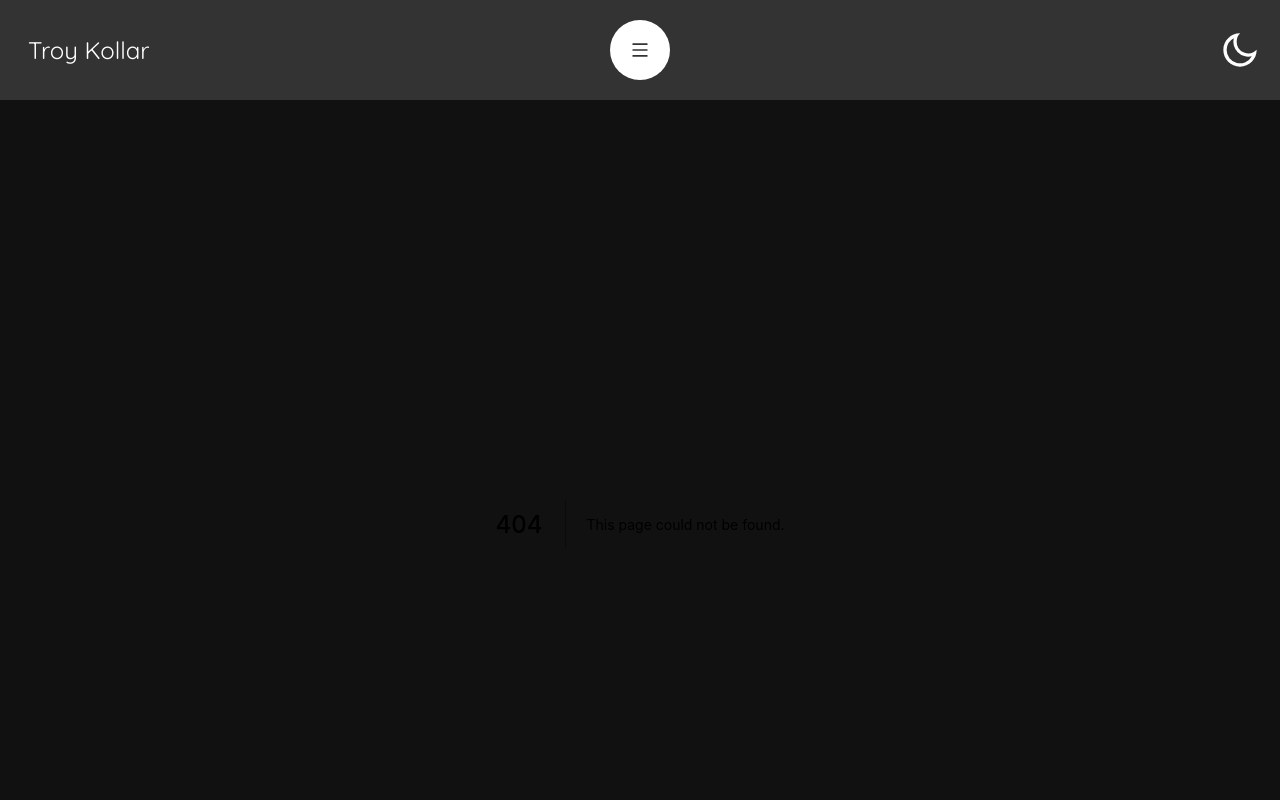
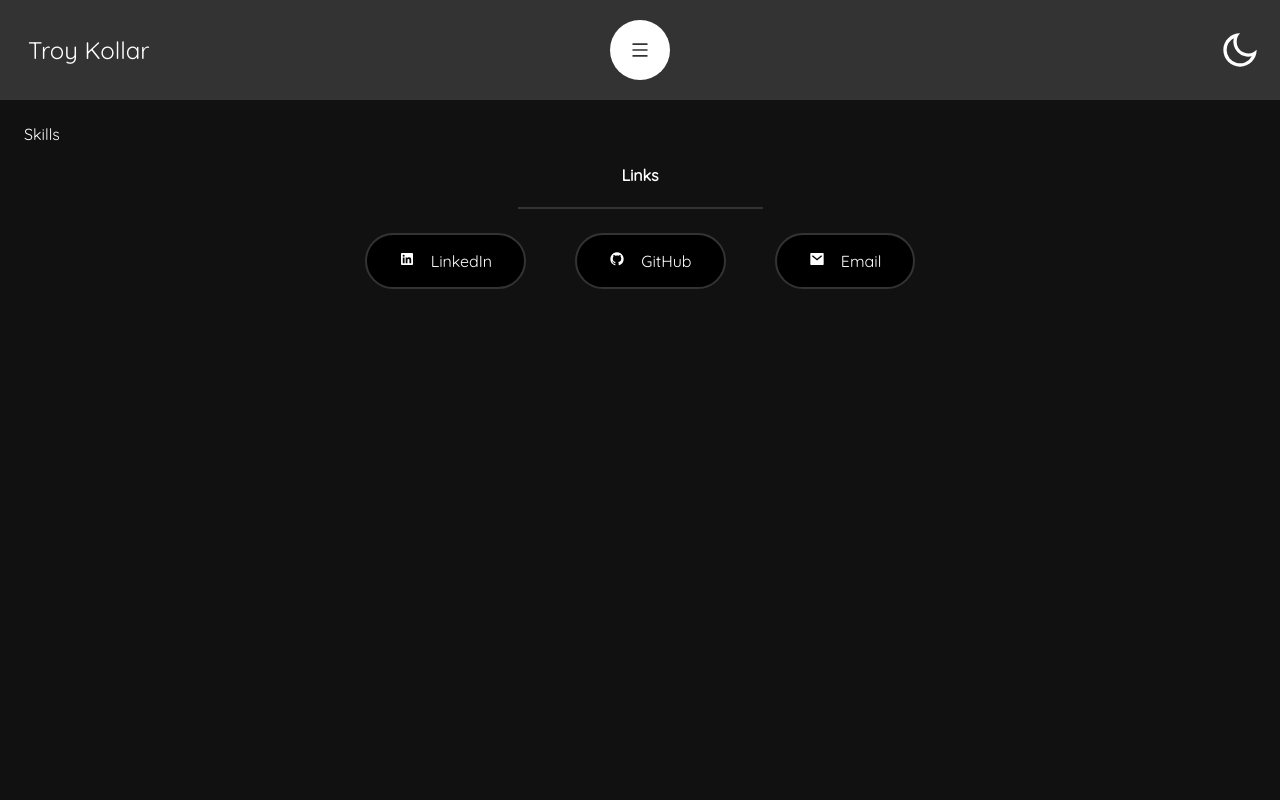
Before and after one commit to troykollar/troykollar.github.io, a Next.js app: page /skills in a window 1280 px wide. Before the commit this address had no page. Shown: the top 800 px of the page. Built offline with nearby package versions, Linux system fonts and the light colour scheme.

Commit message:
Add contact page and rename info to skills

```diff
--- a/components/Nav/NavBubble.tsx
+++ b/components/Nav/NavBubble.tsx
@@ -18,9 +18,16 @@
     <div className={styles.circleContainer}>
       <NavRing
         active={active}
+        ringNum={4}
+        text="Contact"
+        to="/contact"
+        click={closeBubble}
+      />
+      <NavRing
+        active={active}
         ringNum={3}
-        text="Info"
-        to="/info"
+        text="Skills"
+        to="/skills"
         click={closeBubble}
       />
       <NavRing
--- a/pages/info.tsx
+++ b/pages/contact.tsx
@@ -1,10 +1,9 @@
 import type { NextPage } from "next";
 import Head from "next/head";
 import Image from "next/image";
-import styles from "../styles/Home.module.css";
 
-const Home: NextPage = () => {
+const Contact: NextPage = () => {
   return <div className="professional">Contact</div>;
 };
 
-export default Home;
+export default Contact;
--- /dev/null
+++ b/pages/skills.tsx
@@ -0,0 +1,10 @@
+import type { NextPage } from "next";
+import Head from "next/head";
+import Image from "next/image";
+import styles from "../styles/Home.module.css";
+
+const Skills: NextPage = () => {
+  return <div className="professional">Skills</div>;
+};
+
+export default Skills;
```
